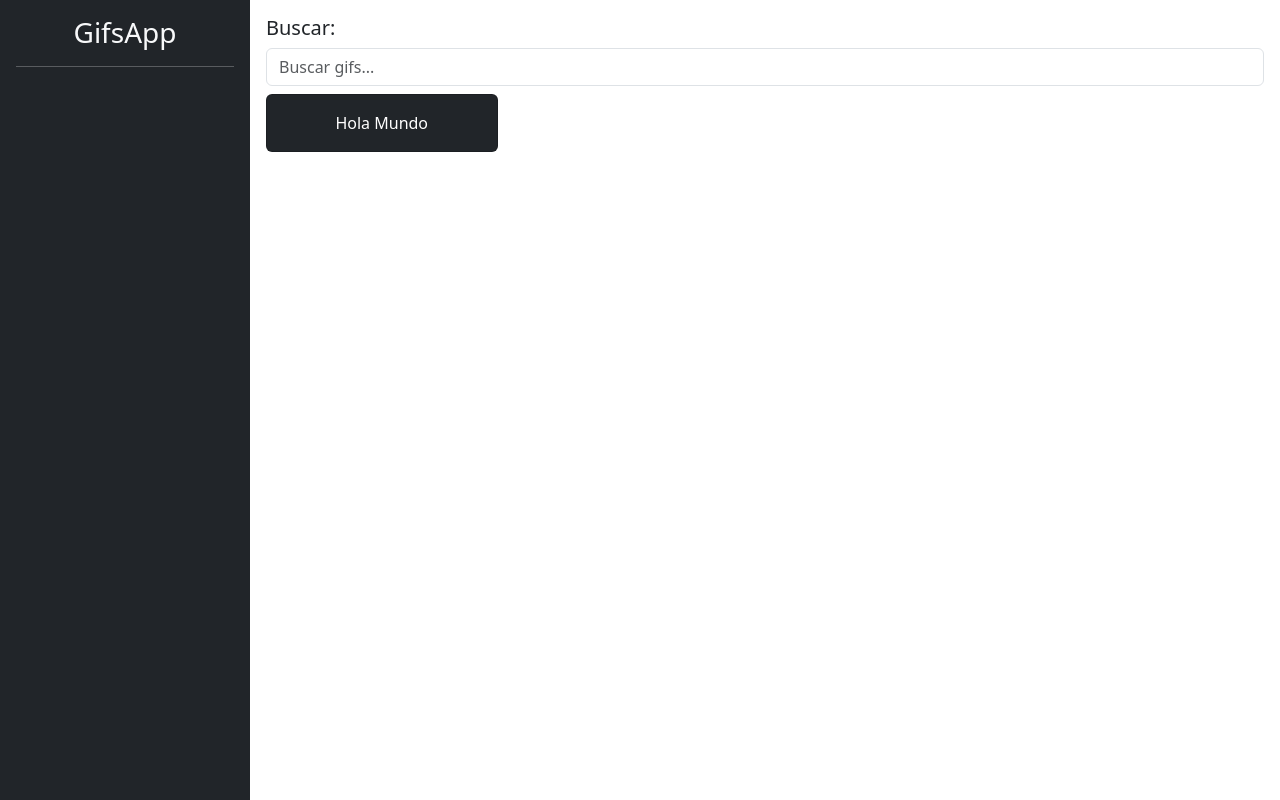
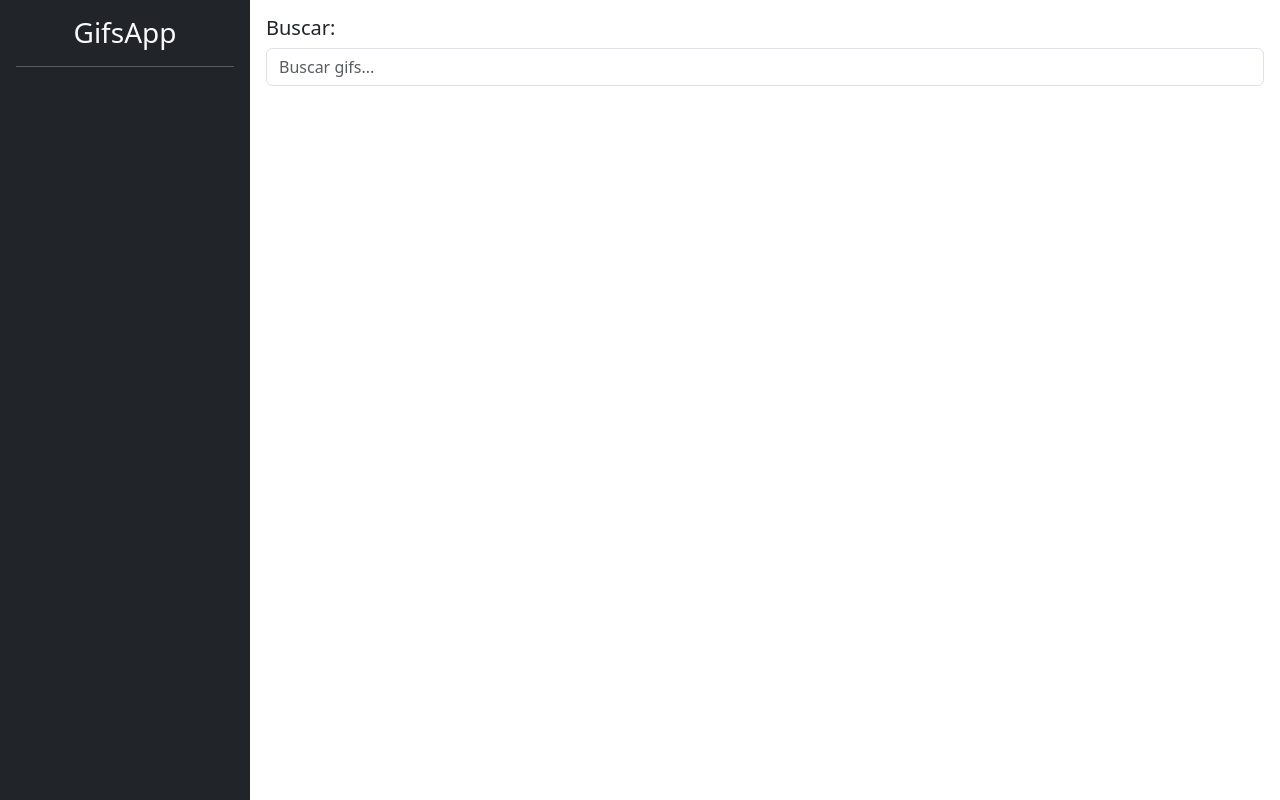
Before and after one commit to alomeliBravo/03-gifs-app, an Angular app: page / in a window 1280 px wide. Built offline with nearby package versions, Linux system fonts and the light colour scheme.

Commit message:
Video #97 Mostrar titulos de los gifs

```diff
--- a/src/app/gifs/components/card-list/card-list.component.html
+++ b/src/app/gifs/components/card-list/card-list.component.html
@@ -1,14 +1,14 @@
 
 <div class="row">
 
-  <div class="col-md-3 col-sm-6">
+  <div *ngFor="let gif of gifs" class="col-md-3 col-sm-6">
 
     <div class="text-center card mb-2 bg-dark">
       <!-- TODO: Crear imagen -->
 
       <div class="card-body text-white">
         <p class="card-text">
-          Hola Mundo
+          {{gif.title}}
         </p>
       </div>
 
--- a/src/app/gifs/components/card-list/card-list.component.ts
+++ b/src/app/gifs/components/card-list/card-list.component.ts
@@ -1,8 +1,14 @@
-import { Component } from '@angular/core';
+import { Component, Input } from '@angular/core';
+import { Gif } from '../../interfaces/gifs.interfaces';
 
 @Component({
   standalone: false,
   selector: 'gifs-card-list',
   templateUrl: './card-list.component.html',
 })
-export class CardListComponent { }
+export class CardListComponent {
+
+  @Input()
+  public gifs: Gif[] = [];
+
+}
--- a/src/app/gifs/pages/home/home-page.component.html
+++ b/src/app/gifs/pages/home/home-page.component.html
@@ -6,6 +6,6 @@
 
   <div class="col-12 pt-2">
     <!-- listado de gifs -->
-    <gifs-card-list></gifs-card-list>
+    <gifs-card-list [gifs]="gifs"></gifs-card-list>
   </div>
 </div>
--- a/src/app/gifs/pages/home/home-page.component.ts
+++ b/src/app/gifs/pages/home/home-page.component.ts
@@ -1,8 +1,18 @@
 import { Component } from '@angular/core';
+import { GifsService } from '../../services/gifs.service';
+import { Gif } from '../../interfaces/gifs.interfaces';
 
 @Component({
   standalone: false,
   selector: 'gifs-home-page',
   templateUrl: './home-page.component.html',
 })
-export class HomePageComponent { }
+export class HomePageComponent {
+
+  constructor( private gifsService: GifsService ) {}
+
+  get gifs(): Gif[] {
+    return this.gifsService.gifList;
+  }
+
+}
--- a/src/app/gifs/services/gifs.service.ts
+++ b/src/app/gifs/services/gifs.service.ts
@@ -58,7 +58,6 @@
     this.http.get<SearchResponse>(`${ this.serviceUrl }/search`, { params } )
       .subscribe( (resp) => {
         this.gifList = resp.data;
-        console.log({ gifs: this.gifList });
       } );
 
     //Obtiene la data de la API, se suscribe porque es un observable y todo el rato
```
